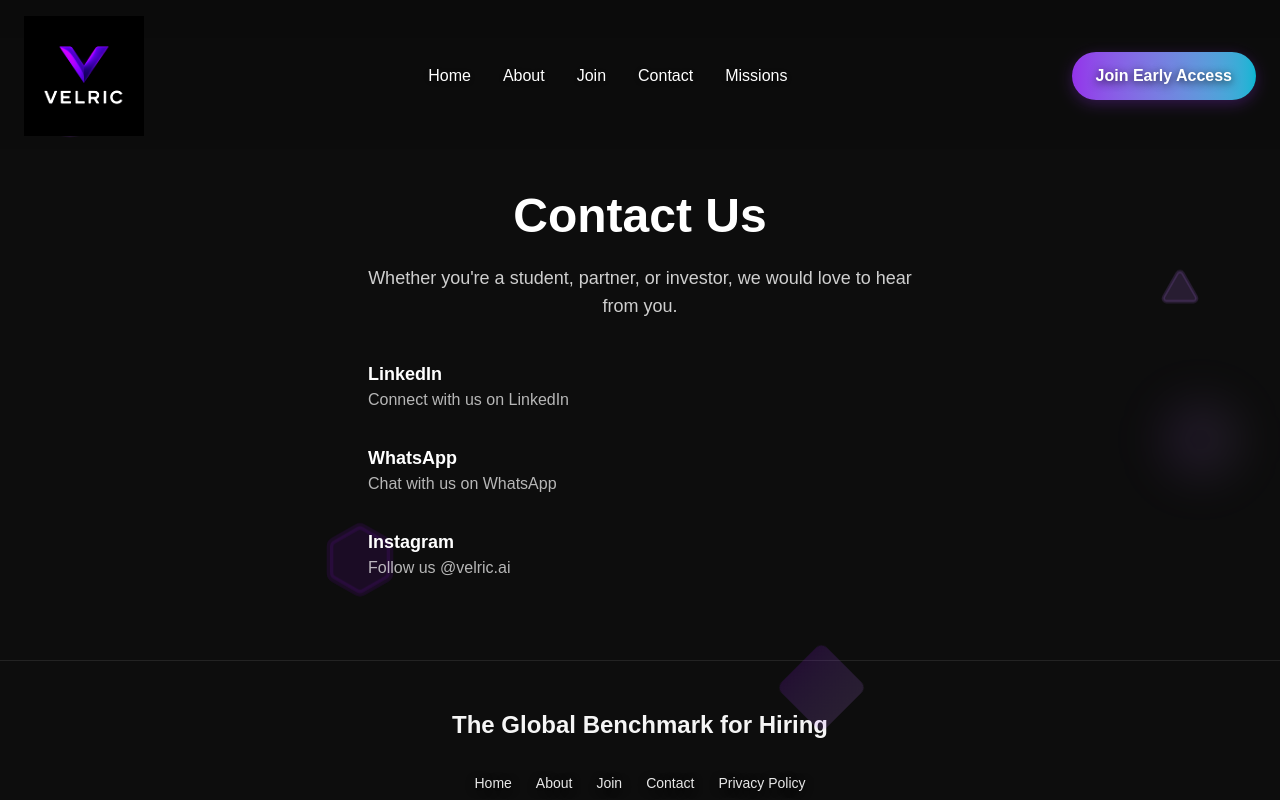
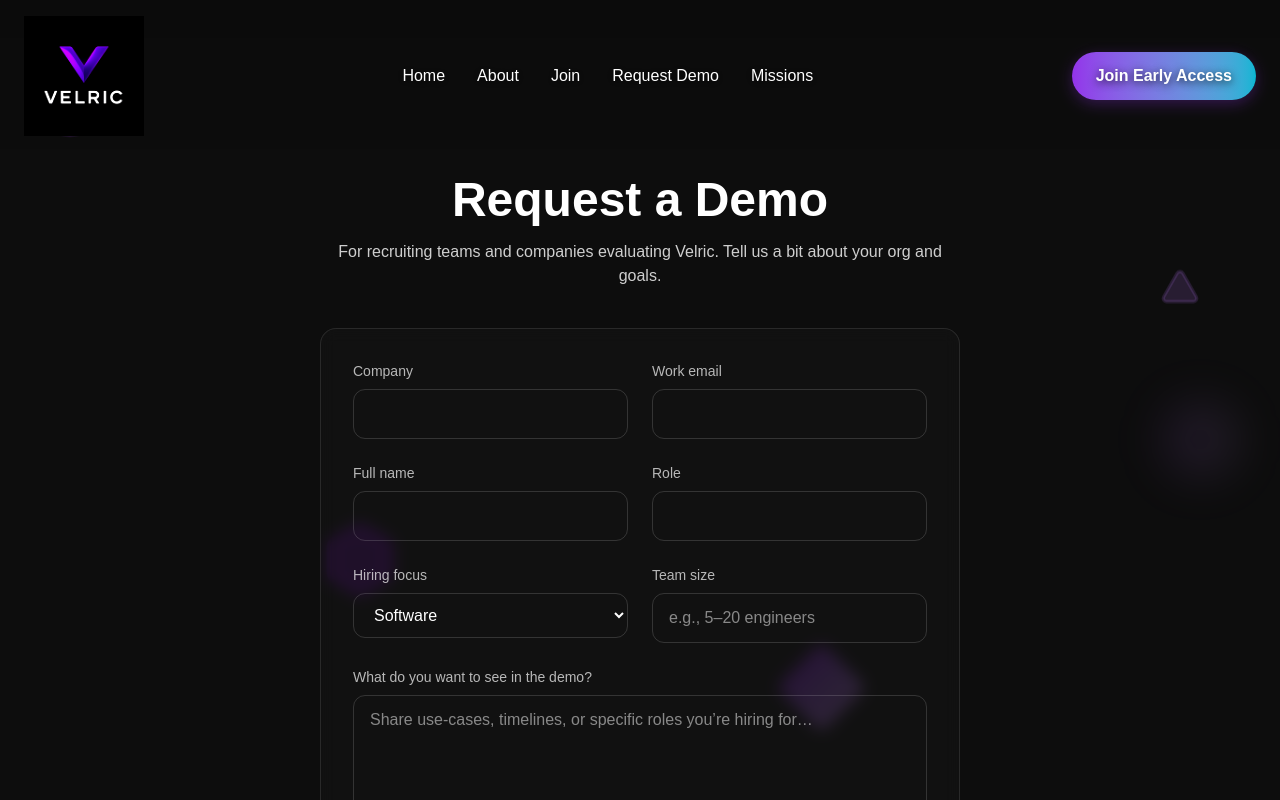
Before and after one commit to velric-ai/velric, a Next.js app: page /contact in a window 1280 px wide. Shown: the top 800 px of the page. Built offline with nearby package versions, Linux system fonts and the light colour scheme.

Commit message:
feat: add Request Demo page and update About section

```diff
--- a/components/HeroSection.tsx
+++ b/components/HeroSection.tsx
@@ -128,7 +128,7 @@ export default function HeroSection() {
           animate={{ opacity: 1, y: 0 }}
           transition={{ duration: 0.8, delay: 0.8 }}
         >
-          Companies recruit through AI missions, and every candidate earns a Velric Score that proves real ability.
+          Proof driven hiring starts with us.
         </motion.p>
 
         <motion.div
--- a/components/Navbar.tsx
+++ b/components/Navbar.tsx
@@ -50,7 +50,7 @@ export default function Navbar() {
             <span className="absolute -bottom-1 left-0 w-0 h-0.5 bg-purple-400 transition-all duration-300 group-hover:w-full"></span>
           </Link>
           <Link href="/contact" className="whitespace-nowrap hover:text-purple-400 transition-colors duration-300 relative group">
-            Contact
+            Request Demo
             <span className="absolute -bottom-1 left-0 w-0 h-0.5 bg-purple-400 transition-all duration-300 group-hover:w-full"></span>
           </Link>
           <Link href="/generate" className="whitespace-nowrap hover:text-purple-400 transition-colors duration-300 relative group">
--- a/pages/about.tsx
+++ b/pages/about.tsx
@@ -129,8 +129,56 @@ const About = () => {
           ))}
         </div>
       </section>
+      {/* Contact section at bottom */}
+      <section className="max-w-3xl mx-auto px-4 md:px-8 lg:px-16 py-20 relative z-10 text-center">
+        <h2 className="text-3xl font-semibold mb-4">
+          Get in <span className="text-purple-400 font-bold">Touch</span>
+        </h2>
+        <p className="text-white/80 mb-10">
+          For press, partnerships, or general questions — we’d love to hear from you.
+        </p>
 
+        <div className="grid gap-6 sm:grid-cols-2">
+          <a
+            href="mailto:contact@velric.com"
+            className="border border-white/10 rounded-xl p-5 hover:border-purple-400/40 transition"
+          >
+            <h3 className="text-sm text-white/60 mb-1">Email</h3>
+            <p className="font-medium">contact@velric.com</p>
+          </a>
+
+          <a
+            href="https://www.linkedin.com/company/velric"
+            target="_blank"
+            rel="noopener noreferrer"
+            className="border border-white/10 rounded-xl p-5 hover:border-purple-400/40 transition"
+          >
+            <h3 className="text-sm text-white/60 mb-1">LinkedIn</h3>
+            <p className="font-medium">Connect with us</p>
+          </a>
+
+          <a
+            href="https://wa.me/17787723980"
+            target="_blank"
+            rel="noopener noreferrer"
+            className="border border-white/10 rounded-xl p-5 hover:border-purple-400/40 transition"
+          >
+            <h3 className="text-sm text-white/60 mb-1">WhatsApp</h3>
+            <p className="font-medium">Chat with us</p>
+          </a>
+
+          <a
+            href="https://www.instagram.com/velric.ai/"
+            target="_blank"
+            rel="noopener noreferrer"
+            className="border border-white/10 rounded-xl p-5 hover:border-purple-400/40 transition"
+          >
+            <h3 className="text-sm text-white/60 mb-1">Instagram</h3>
+            <p className="font-medium">@velric.ai</p>
+          </a>
+        </div>
       <Footer />
+      </section>
     </div>
   );
 };
--- a/pages/contact.tsx
+++ b/pages/contact.tsx
@@ -1,119 +1,109 @@
-import React, { useEffect } from "react";
+import React, { useEffect, useState } from "react";
 import Navbar from "@/components/Navbar";
 import Footer from "@/components/Footer";
 import { Circle, Triangle, Hexagon } from "lucide-react";
 
-const Contact = () => {
-  // Custom cursor glow effect
+const RequestDemo = () => {
   useEffect(() => {
-    const cursor = document.createElement('div');
-    cursor.classList.add('cursor-glow');
+    const cursor = document.createElement("div");
+    cursor.classList.add("cursor-glow");
     document.body.appendChild(cursor);
-
-    const handleMouseMove = (e: MouseEvent) => {
-      cursor.style.left = e.clientX + 'px';
-      cursor.style.top = e.clientY + 'px';
+    const move = (e: MouseEvent) => {
+      cursor.style.left = e.clientX + "px";
+      cursor.style.top = e.clientY + "px";
     };
-
-    document.addEventListener('mousemove', handleMouseMove);
-
+    document.addEventListener("mousemove", move);
     return () => {
-      document.removeEventListener('mousemove', handleMouseMove);
-      if (document.body.contains(cursor)) {
-        document.body.removeChild(cursor);
-      }
+      document.removeEventListener("mousemove", move);
+      if (document.body.contains(cursor)) document.body.removeChild(cursor);
     };
   }, []);
 
+  const [submitted, setSubmitted] = useState(false);
+
   return (
-    <div className="bg-[#0D0D0D] text-white relative overflow-hidden">
+    <div className="bg-[#0D0D0D] text-white relative overflow-hidden min-h-screen">
       {/* Floating decorative elements */}
       <div className="fixed inset-0 pointer-events-none z-0">
-        <Circle
-          className="absolute top-20 left-10 text-purple-500/20 floating-element"
-          size={60}
-          fill="currentColor"
-        />
-        <Triangle
-          className="absolute top-1/3 right-20 text-purple-400/15 floating-element"
-          size={40}
-          fill="currentColor"
-        />
-        <Hexagon
-          className="absolute bottom-1/4 left-1/4 text-purple-600/10 floating-element"
-          size={80}
-          fill="currentColor"
-        />
+        <Circle className="absolute top-20 left-10 text-purple-500/20 floating-element" size={60} fill="currentColor" />
+        <Triangle className="absolute top-1/3 right-20 text-purple-400/15 floating-element" size={40} fill="currentColor" />
+        <Hexagon className="absolute bottom-1/4 left-1/4 text-purple-600/10 floating-element" size={80} fill="currentColor" />
         <div className="absolute top-1/2 right-10 w-20 h-20 bg-gradient-to-r from-purple-500/10 to-purple-300/10 rounded-full blur-xl floating-element"></div>
         <div className="absolute bottom-20 right-1/3 w-16 h-16 bg-gradient-to-l from-purple-400/15 to-purple-600/15 rounded-lg rotate-45 floating-element"></div>
       </div>
+
       <Navbar />
 
-      {/* Page Header */}
-      <section className="text-center pt-48 pb-20 px-4 md:px-8 lg:px-16 max-w-2xl mx-auto relative z-10">
-        <h1 className="text-4xl md:text-5xl font-bold mb-6">Contact Us</h1>
-        <p className="text-lg text-white/80 mb-10">
-          Whether you're a student, partner, or investor, we would love to hear from you.
+      {/* Header */}
+      <section className="text-center pt-44 pb-10 px-4 md:px-8 lg:px-16 max-w-3xl mx-auto relative z-10">
+        <h1 className="text-4xl md:text-5xl font-extrabold mb-4">Request a Demo</h1>
+        <p className="text-white/80">
+          For recruiting teams and companies evaluating Velric. Tell us a bit about your org and goals.
         </p>
+      </section>
 
-        {/* Contact Info */}
-        <div className="text-left space-y-8">
-          {/* Email */}
-          {/* <div>
-            <h3 className="font-semibold text-lg">Email</h3>
-            <p className="text-white/70">contact@velric.com</p>
-          </div> */}
-
-          {/* LinkedIn */}
+      {/* Form Card */}
+      <section className="relative z-10 max-w-3xl mx-auto px-4 md:px-8 lg:px-16 pb-24">
+        <div className="rounded-2xl border border-white/10 bg-white/[0.02] backdrop-blur p-6 md:p-8">
+          {submitted ? (
+            <div className="text-center py-16">
+              <h2 className="text-2xl font-semibold mb-2">Request received</h2>
+              <p className="text-white/70">We’ll email you shortly to schedule your demo.</p>
+            </div>
+          ) : (
+            <form
+              className="space-y-6"
+              method="POST"
+              action="/api/demo"
+              onSubmit={(e) => {
+                e.preventDefault();
+                setSubmitted(true);
+              }}
+            >
+              <div className="grid gap-6 md:grid-cols-2">
+                <Field label="Company" name="company" required />
+                <Field label="Work email" name="email" type="email" required />
+                <Field label="Full name" name="name" />
+                <Field label="Role" name="role" />
                 <div>
-            <h3 className="font-semibold text-lg">LinkedIn</h3>
-            <p className="text-white/70">
-              <a
-                href="https://www.linkedin.com/company/velric"
-                target="_blank"
-                rel="noopener noreferrer"
-                className="hover:text-[#00D9FF] transition"
+                  <label htmlFor="focus-select" className="block text-sm text-white/70 mb-2">Hiring focus</label>
+                  <select
+                    id="focus-select"
+                    name="focus"
+                    className="w-full bg-transparent border border-white/15 rounded-xl px-4 py-3 outline-none focus:border-purple-400"
+                    defaultValue="Software"
                   >
-                Connect with us on LinkedIn
-              </a>
-            </p>
+                    <option className="bg-[#0D0D0D]">Software</option>
+                    <option className="bg-[#0D0D0D]">Data</option>
+                    <option className="bg-[#0D0D0D]">Product</option>
+                    <option className="bg-[#0D0D0D]">Design</option>
+                    <option className="bg-[#0D0D0D]">Other</option>
+                  </select>
+                </div>
+                <Field label="Team size" name="headcount" placeholder="e.g., 5–20 engineers" />
               </div>
 
-          {/* WhatsApp */}
               <div>
-            <h3 className="font-semibold text-lg">WhatsApp</h3>
-            <p className="text-white/70">
-              <a
-                href="https://wa.me/17787723980"
-                target="_blank"
-                rel="noopener noreferrer"
-                className="hover:text-[#00D9FF] transition"
-              >
-                Chat with us on WhatsApp
-              </a>
-            </p>
+                <label className="block text-sm text-white/70 mb-2">What do you want to see in the demo?</label>
+                <textarea
+                  name="message"
+                  rows={5}
+                  className="w-full bg-transparent border border-white/15 rounded-xl px-4 py-3 outline-none focus:border-purple-400"
+                  placeholder="Share use-cases, timelines, or specific roles you’re hiring for…"
+                />
               </div>
 
-          {/* Instagram */}
-          <div>
-            <h3 className="font-semibold text-lg">Instagram</h3>
-            <p className="text-white/70">
-              <a
-                href="https://www.instagram.com/velric.ai/"
-                target="_blank"
-                rel="noopener noreferrer"
-                className="hover:text-[#00D9FF] transition"
+              {/* Hidden context (optional) */}
+              <input type="hidden" name="source" value="request-demo-page" />
+
+              <button
+                type="submit"
+                className="w-full md:w-auto px-6 py-3 rounded-xl bg-gradient-to-r from-purple-500 to-sky-400 font-semibold hover:opacity-95 transition"
               >
-                Follow us @velric.ai
-              </a>
-            </p>
-          </div>
-
-          {/* Location */}
-          {/* <div>
-            <h3 className="font-semibold text-lg">📍 Location</h3>
-            <p className="text-white/70">Remote-first. Built globally.</p>
-          </div> */}
+                Submit request
+              </button>
+            </form>
+          )}
         </div>
       </section>
 
@@ -122,4 +112,30 @@ const Contact = () => {
   );
 };
 
-export default Contact;
+export default RequestDemo;
+
+/* --- Local tiny input component --- */
+const Field = ({
+  label,
+  name,
+  type = "text",
+  required,
+  placeholder,
+}: {
+  label: string;
+  name: string;
+  type?: string;
+  required?: boolean;
+  placeholder?: string;
+}) => (
+  <div>
+    <label className="block text-sm text-white/70 mb-2">{label}</label>
+    <input
+      type={type}
+      name={name}
+      required={required}
+      placeholder={placeholder}
+      className="w-full bg-transparent border border-white/15 rounded-xl px-4 py-3 outline-none focus:border-purple-400"
+    />
+  </div>
+);
```
Lines whose indentation alone changed are shown as unchanged.
